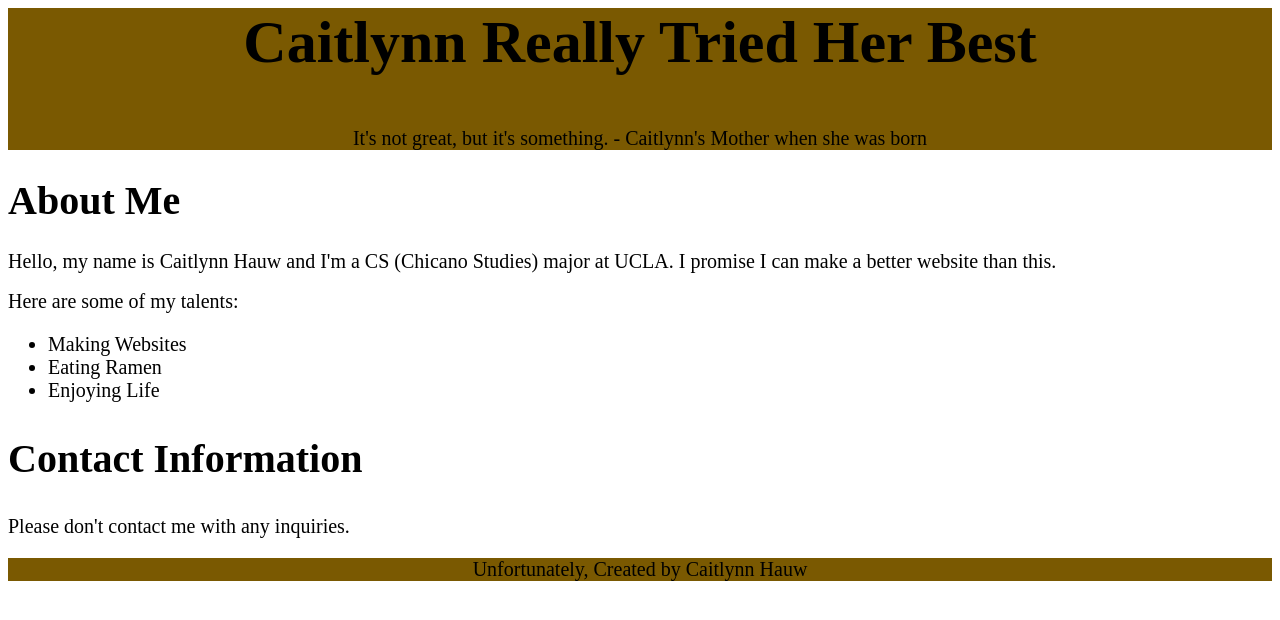
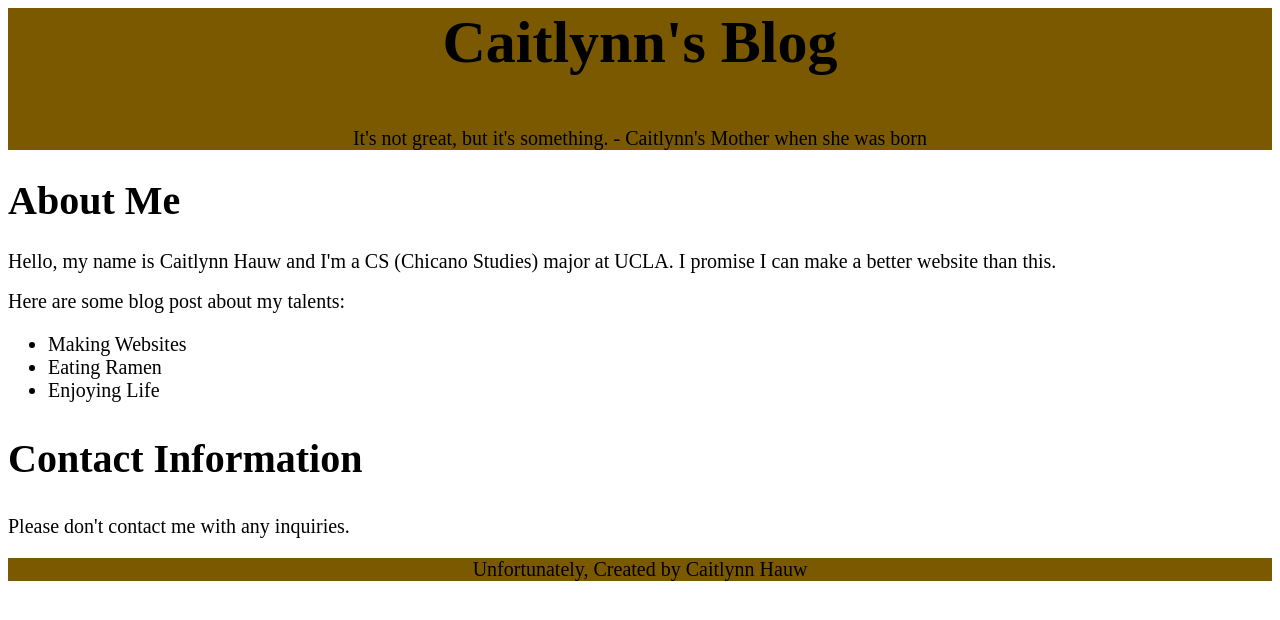
Before and after one commit to caitlynn-hauw/Dev-Team-Task-1, a plain HTML site: page index.html in a window 1280 px wide. Drawn offline with Linux system fonts and the light colour scheme.

Commit message:
Added blog posts

```diff
--- a/index.html
+++ b/index.html
@@ -1,18 +1,19 @@
 <html>
-<head><title>Caitlynn's Portfolio</title>
+<head><title>Caitlynn's Blog</title>
     <link href="./base.css" type="text/css" rel="stylesheet" />
 </head>
 
 <body>
     <section class = "header">
-        <h1 class="title" >Caitlynn Really Tried Her Best</h1>
+        <h1 class="title" >Caitlynn's Blog</h1>
         <h2>It's not great, but it's something. - Caitlynn's Mother when she was born </h2>
     <div>
 
         </section class = "about me">
             <h1>About Me</h1>
             <h2>Hello, my name is Caitlynn Hauw and I'm a CS (Chicano Studies) major at UCLA. I promise I can make a better website than this.</h2>
-            <h2>Here are some of my talents:
+        <section class = "blog posts"></section>
+            <h2>Here are some blog post about my talents:
                 <ul>
                     <li>Making Websites</li>
                     <li>Eating Ramen</li>
```
